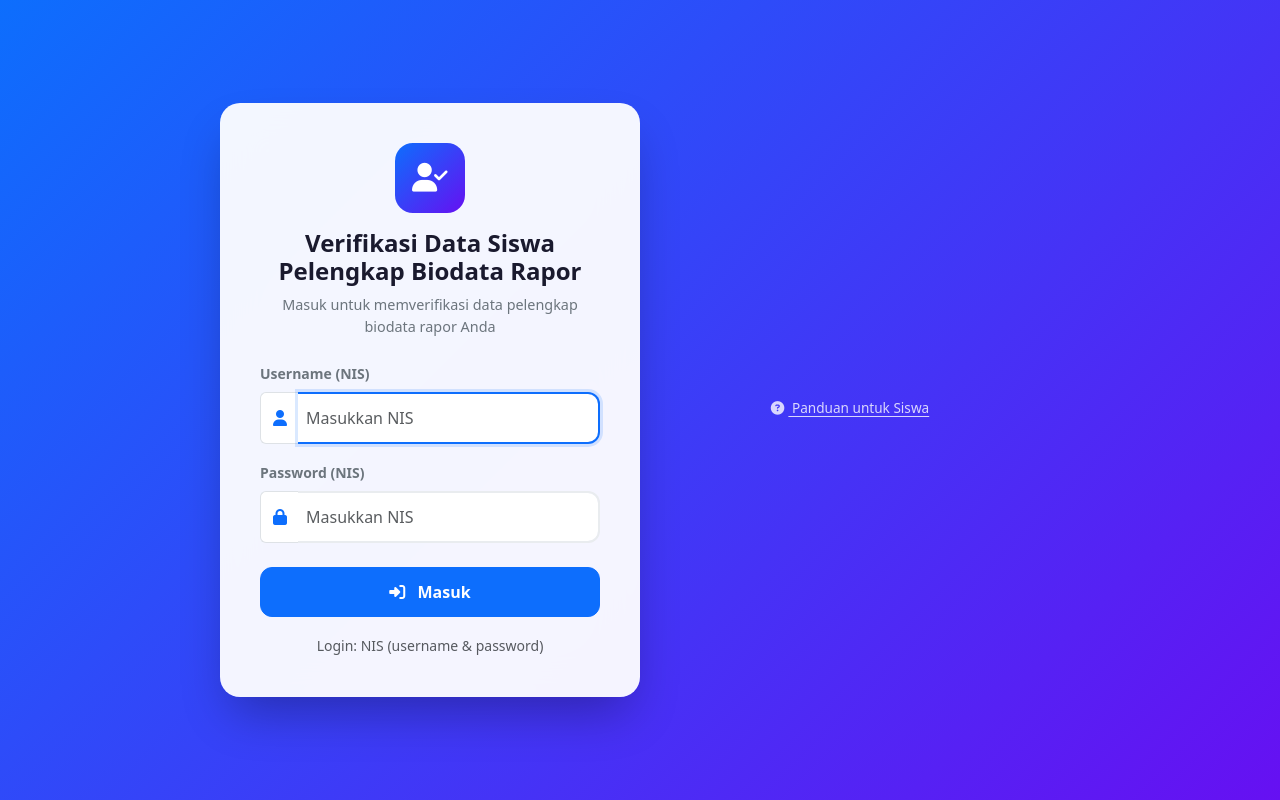
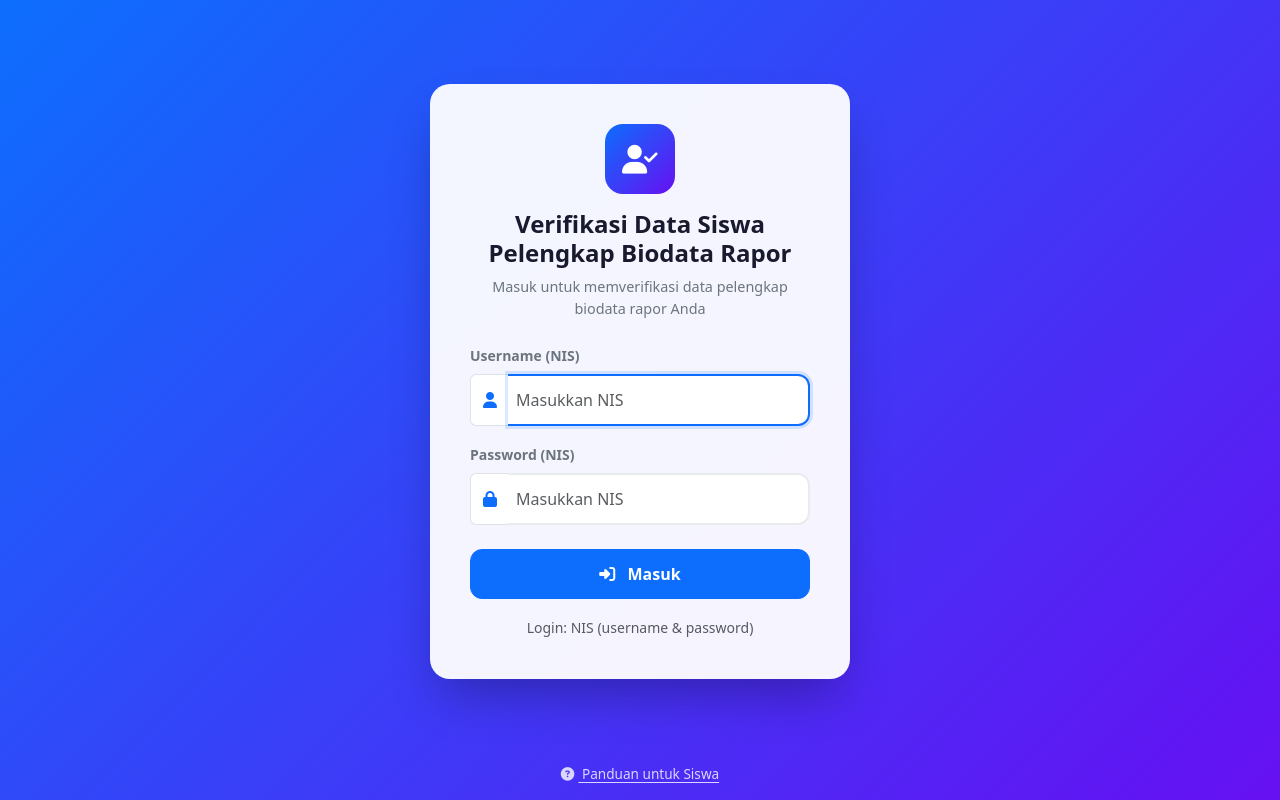
Before and after one commit to natedekaka/Pelengkap-Rapor, a PHP site: page /login.php in a window 1280 px wide. Run offline with PHP 8.4, Linux system fonts and the light colour scheme.

Commit message:
fix: buat layout login responsif dengan panduan siswa di bawah jendela login

```diff
--- a/app/login.php
+++ b/app/login.php
@@ -18,7 +18,9 @@ unset($_SESSION['error']);
     <link href="https://cdn.jsdelivr.net/npm/bootstrap@5.3.3/dist/css/bootstrap.min.css" rel="stylesheet">
     <link rel="stylesheet" href="https://cdnjs.cloudflare.com/ajax/libs/font-awesome/6.5.0/css/all.min.css">
     <style>
-        body { background: linear-gradient(135deg, #0d6efd 0%, #6610f2 100%); min-height: 100vh; display: flex; align-items: center; justify-content: center; font-family: system-ui, -apple-system, sans-serif; }
+        body { background: linear-gradient(135deg, #0d6efd 0%, #6610f2 100%); min-height: 100vh; display: flex; flex-direction: column; font-family: system-ui, -apple-system, sans-serif; }
+        .login-wrapper { flex: 1; display: flex; align-items: center; justify-content: center; padding: 1rem; }
+        .panduan-wrapper { max-width: 420px; width: 100%; margin: 0 auto 1rem; padding: 0 1rem; }
         .login-card { background: rgba(255,255,255,0.95); backdrop-filter: blur(20px); border-radius: 20px; padding: 2.5rem; width: 100%; max-width: 420px; box-shadow: 0 25px 50px -12px rgba(0,0,0,0.3); }
         .login-card h1 { font-size: 1.5rem; font-weight: 700; color: #1a1a2e; }
         .login-card p { color: #6c757d; font-size: 0.9rem; }
@@ -30,6 +32,7 @@ unset($_SESSION['error']);
     </style>
 </head>
 <body>
+    <div class="login-wrapper">
         <div class="login-card">
             <div class="text-center mb-4">
                 <div class="logo-icon"><i class="fas fa-user-check"></i></div>
@@ -67,8 +70,9 @@ unset($_SESSION['error']);
                 </div>
             </form>
         </div>
+    </div>
 
-    <div style="max-width: 420px; width: 100%; margin-top: 1rem;">
+    <div class="panduan-wrapper">
         <div class="text-center" style="color: rgba(255,255,255,0.8); font-size: 0.85rem;">
             <a href="#" onclick="document.getElementById('infoSiswa').classList.toggle('d-none'); return false;" style="color: rgba(255,255,255,0.8); text-decoration: underline; text-underline-offset: 3px;">
                 <i class="fas fa-question-circle me-1"></i> Panduan untuk Siswa
```
Lines whose indentation alone changed are shown as unchanged.
